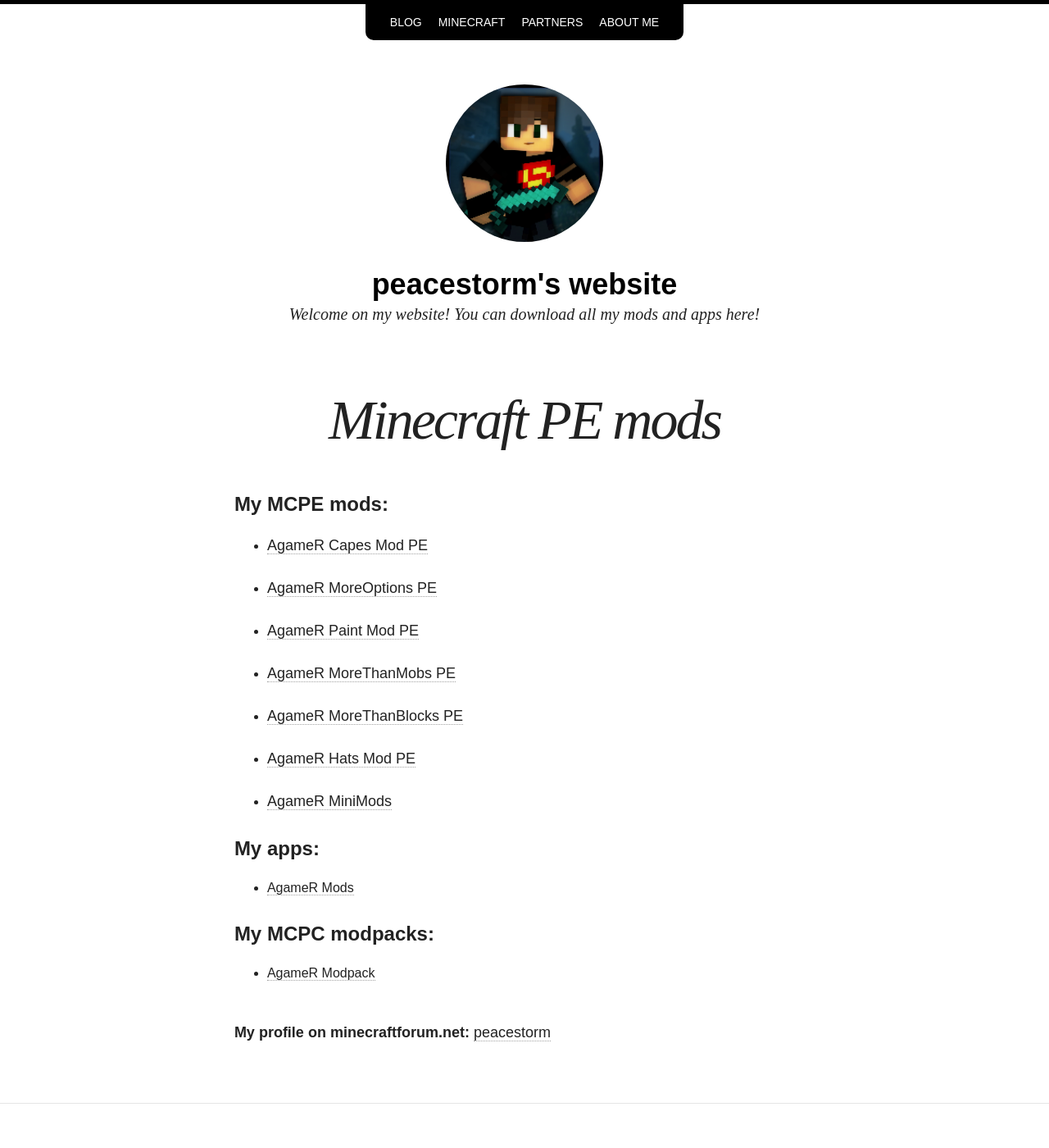
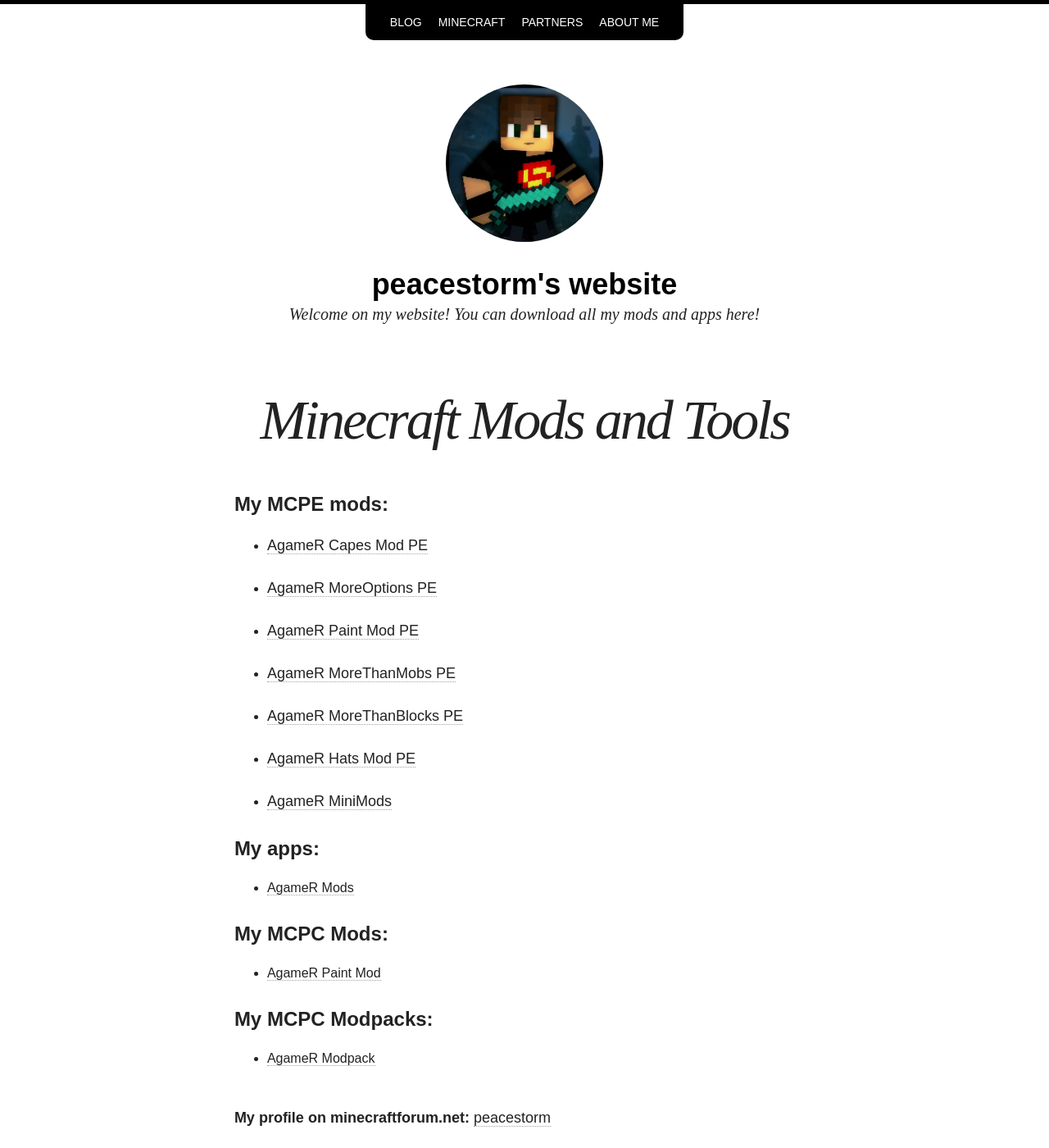
Before and after one commit to peacestorm/peacestorm.github.io, a Jekyll site: the page built from minecraft/index.md, in a window 1280 px wide and 1400 px high. Shown: the whole window at 82% size. Built offline with Jekyll 4.4.1, drawn with Linux system fonts in a browser that asks for light colours; nearby versions of some CDN libraries.

Commit message:
Update index.md

```diff
--- a/minecraft/index.md
+++ b/minecraft/index.md
@@ -1,6 +1,6 @@
 ---
 layout: page
-title: Minecraft PE mods
+title: Minecraft Mods and Tools
 excerpt: "All my mods and other Minecraft-related things"
 noads: true
 ---
@@ -25,7 +25,11 @@
 
 * [AgameR Mods](http://m.peacestorm.store.aptoide.com/app/market/com.agamer.mods/1/9761286/AgameR+Mods)
 
-#### My MCPC modpacks:
+#### My MCPC Mods:
+
+* [AgameR Paint Mod](http://www.minecraftforum.net/forums/mapping-and-modding/minecraft-mods/2533619-agamer-paint-mod-v1-0)
+
+#### My MCPC Modpacks:
 
 * [AgameR Modpack](http://www.technicpack.net/modpack/agamer-modpack.417333)
 
```
